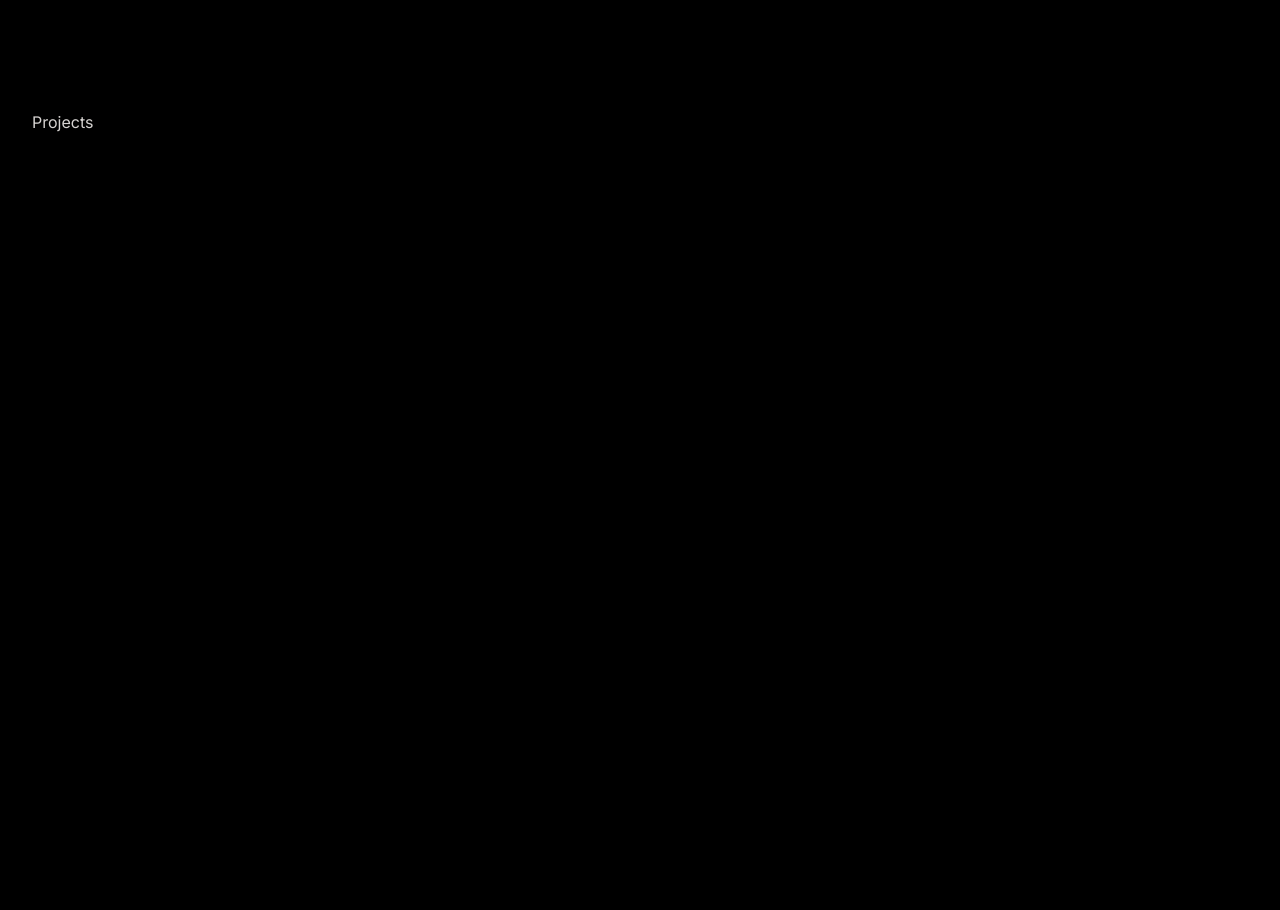
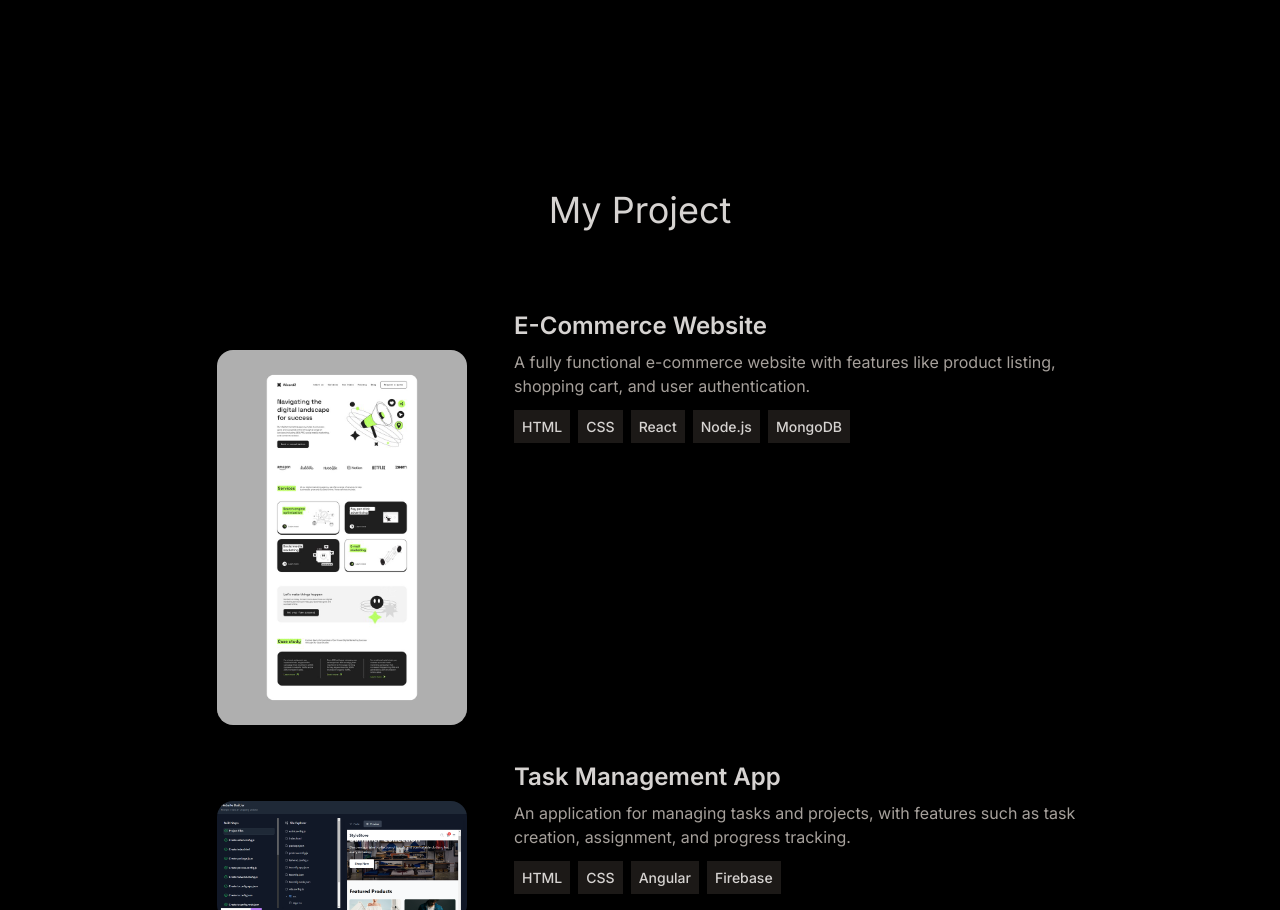
Before and after one commit to sairam5686/Portfolio-website-j.r.sairam, a React (Vite) app: page / in a window 1280 px wide. Shown: the part 1066-1976 px from the top of the page. Before the commit the page ends 1200 px from the top, so only its background shows below. Built offline with nearby package versions, Linux system fonts and the light colour scheme.

Commit message:
--project -partial

```diff
--- a/src/components/Projects.jsx
+++ b/src/components/Projects.jsx
@@ -1,8 +1,33 @@
 import React from 'react'
+import {PROJECTS} from '../constants/index';
 
 const Projects = () => {
   return (
-    <div>Projects</div>
+    <div className='pb-4 mt-5'>
+      <div className='text-center text-4xl my-20' ><h2>My Project</h2></div>
+
+        <div className=''>
+        {PROJECTS.map((items,index)=>(
+            <div className='flex flex-wrap mb-6 lg:justify-center '>
+              <div className='w-full mt-10 mr-5 lg:w-1/4' >
+                <img src={items.image}  height={250} width={250} className='mb-6 rounded-2xl sm:m-auto sm:mb-3  ' />
+              </div>
+
+              <div className='w-full max-w-xl lg:w-3/4'>
+                <h2 className='mb-2 font-semibold text-2xl'>{items.title}</h2>
+                <p className='mb-4  text-stone-400'>{items.description}</p>
+                {items.technologies.map((tech,index)=>(
+                  <span key={index} className='mr-2 text-sm p-2 font-medium bg-stone-900'>
+                  {tech}
+                  </span>
+                ))}
+              </div>
+
+            </div>
+        ))}
+        </div>
+
+    </div>
   )
 }
 
--- a/src/constants/index.js
+++ b/src/constants/index.js
@@ -1,5 +1,5 @@
 import reactify from '../assets/projects/reactify-2.png';
-import ableton from '../assets/projects/ableton.jpg';
+import ableton from '../assets/projects/Ableton clone.jpg';
 import airizer from '../assets/projects/Airizer.png';
 import ams from '../assets/projects/Attendance monitoring system.png';
 import wizardz from '../assets/projects/final_img.jpg';
```
